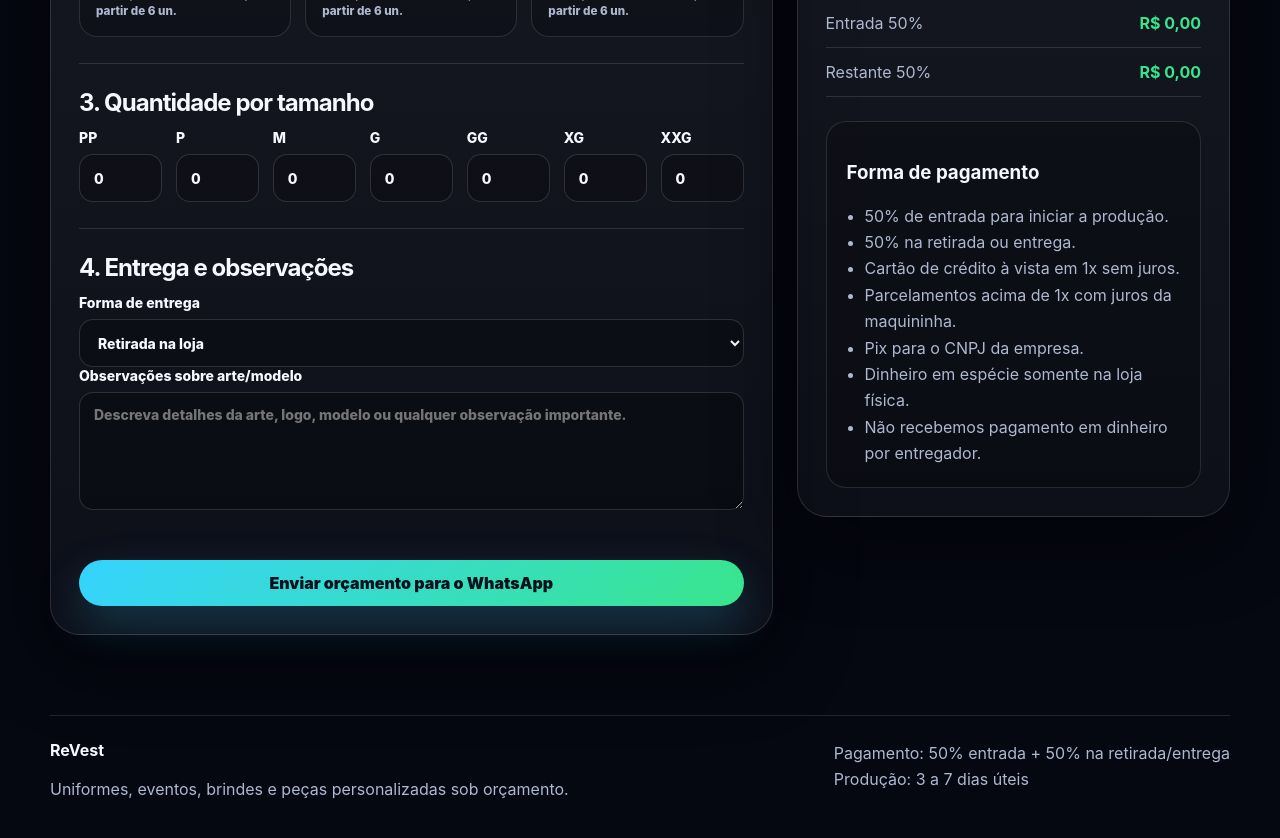
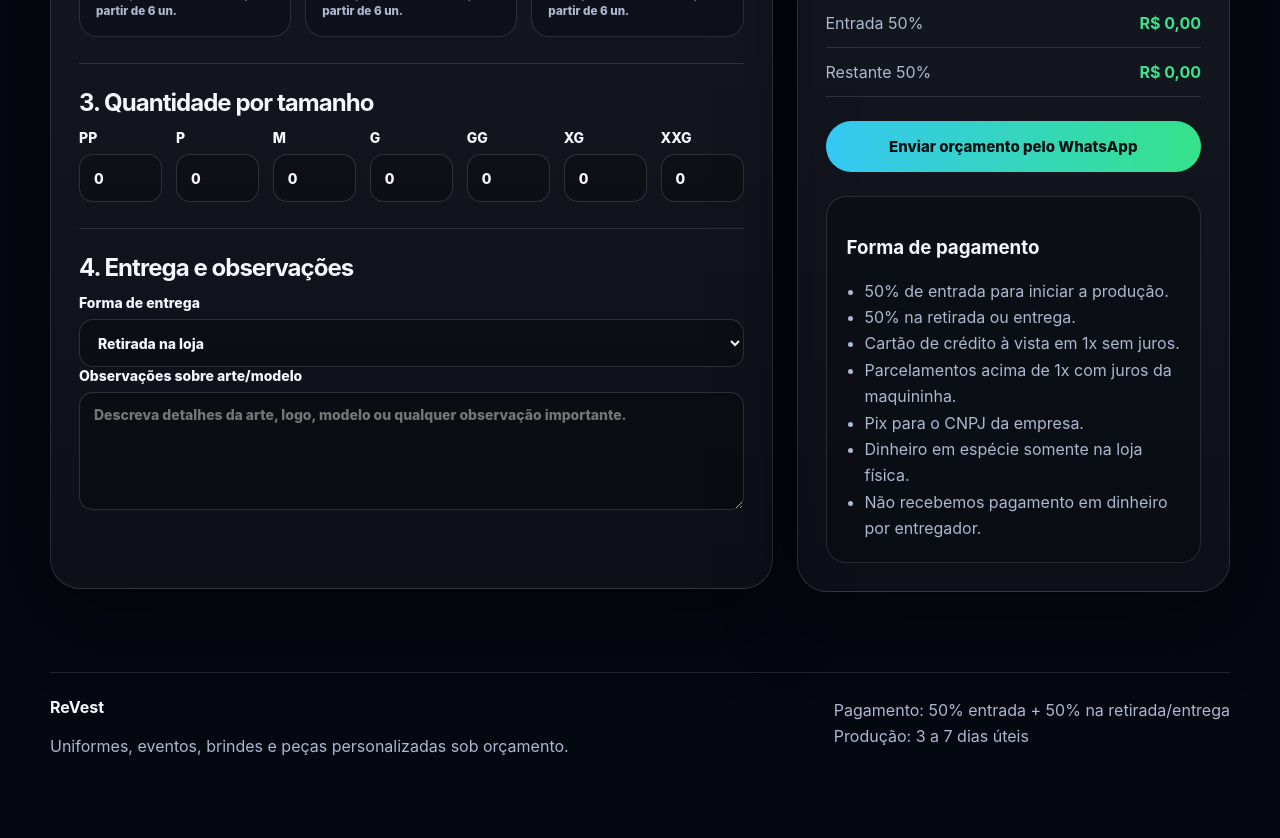
Before and after one commit to MaykonSulivan/Revest, a React (Vite) app in the folder frontend/: page /orcamento in a window 1280 px wide. Shown: the part 880-1718 px from the top of the page. After the commit the page ends 1681 px from the top, so only its background shows below. Built offline with nearby package versions, Linux system fonts and the light colour scheme.

Commit message:
movendo botao whatsapp para resumo do orcamento

```diff
--- a/frontend/src/pages/Orcamento.tsx
+++ b/frontend/src/pages/Orcamento.tsx
@@ -180,9 +180,7 @@ export default function Orcamento() {
             </label>
           </div>
 
-          <button type="submit" className="btn primary full">
-            Enviar orçamento para o WhatsApp
-          </button>
+
         </form>
 
         <aside className="quote-summary">
@@ -216,6 +214,12 @@ export default function Orcamento() {
             <span>Restante 50%</span>
             <strong>{formatarMoeda(resultado.valorRestante)}</strong>
           </div>
+          <button
+            type="submit"
+            className="botao-whatsapp botao-whatsapp-resumo"
+          >
+            Enviar orçamento pelo WhatsApp
+          </button>
 
           <div className="rules-box">
             <h3>Forma de pagamento</h3>
--- a/frontend/src/style.css
+++ b/frontend/src/style.css
@@ -673,3 +673,22 @@ textarea {
   align-items: center;
   justify-content: space-between;
 }
+
+.botao-whatsapp-resumo {
+  width: 100%;
+  margin-top: 24px;
+  padding: 16px 20px;
+  border: none;
+  border-radius: 999px;
+  background: linear-gradient(90deg, #35c8f4, #35e28a);
+  color: #031014;
+  font-size: 15px;
+  font-weight: 800;
+  cursor: pointer;
+  transition: transform 0.2s ease, box-shadow 0.2s ease;
+}
+
+.botao-whatsapp-resumo:hover {
+  transform: translateY(-2px);
+  box-shadow: 0 12px 30px rgba(53, 226, 138, 0.25);
+}
```
